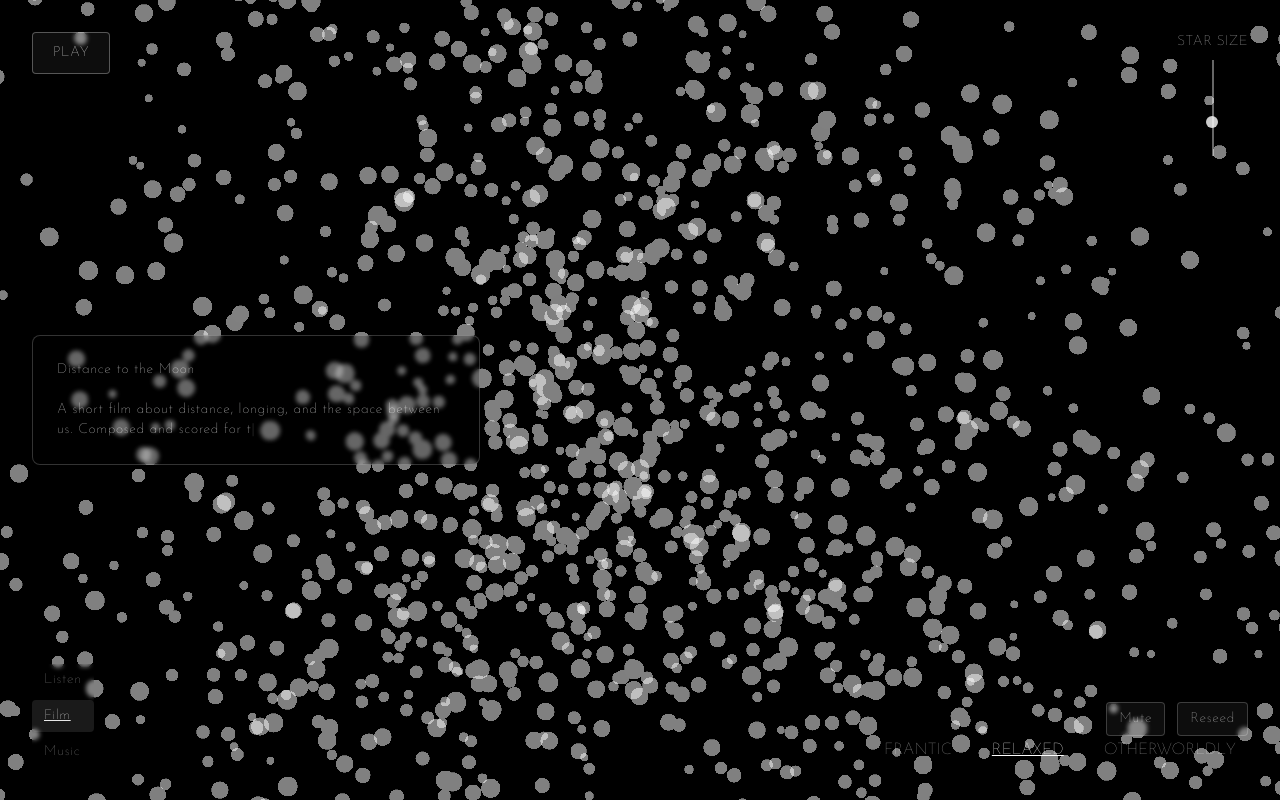
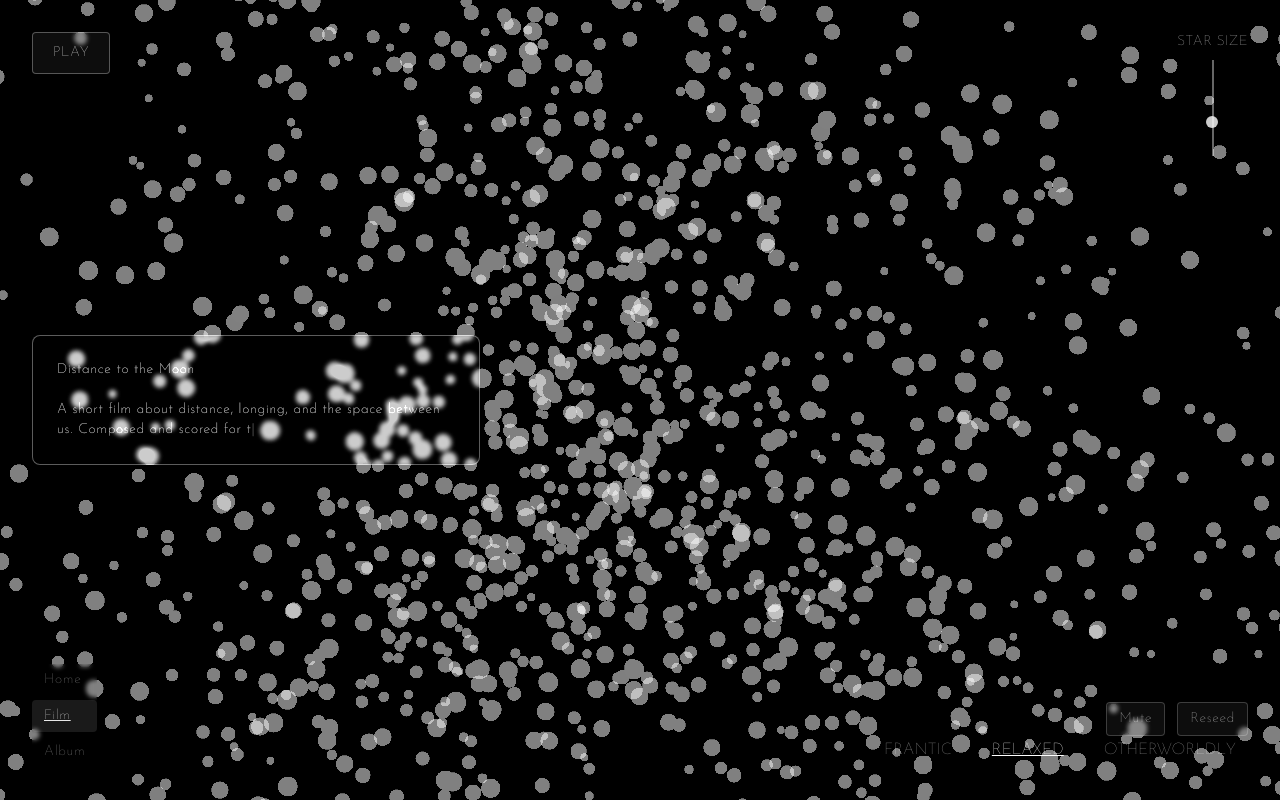
Before and after one commit to gileslamb/distance-to-the-moon, a Next.js app: page / in a window 1280 px wide. Both pictures are taken after a click on the button "Film". Built offline with nearby package versions, Linux system fonts and the light colour scheme.

Commit message:
Added speed control slider and renamed navigation (listen→home, music→album)

```diff
--- a/app/page.tsx
+++ b/app/page.tsx
@@ -15,7 +15,7 @@ import AlbumMenu from "@/components/AlbumMenu";
 export default function Home() {
   const [mood, setMood] = useState<Mood>("relaxed");
   const [starSizeMultiplier, setStarSizeMultiplier] = useState(1);
-  const [view, setView] = useState<View>("listen");
+  const [view, setView] = useState<View>("home");
   const [currentTrackIndex, setCurrentTrackIndex] = useState(0);
   const [playRequest, setPlayRequest] = useState(0);
   const [isMuted, setIsMuted] = useState(false);
@@ -42,7 +42,7 @@ export default function Home() {
     <main className="relative w-full h-screen overflow-hidden bg-black">
       <Starfield key={starfieldKey} mood={mood} sizeMultiplier={starSizeMultiplier} />
 
-      {view === "listen" && (
+      {view === "home" && (
         <div className="absolute inset-0 flex items-center justify-center pointer-events-none">
           <h1 className="text-white text-8xl font-thin tracking-[0.3em] uppercase">
             Distance to the Moon
@@ -51,7 +51,7 @@ export default function Home() {
       )}
 
       {view === "film" && <FilmInfo />}
-      {view === "music" && (
+      {view === "album" && (
         <AlbumMenu
           currentTrackIndex={currentTrackIndex}
           onTrackSelect={(index) => {
--- a/components/AlbumMenu.tsx
+++ b/components/AlbumMenu.tsx
@@ -42,7 +42,7 @@ export default function AlbumMenu({ currentTrackIndex, onTrackSelect }: AlbumMen
 
   return (
     <div
-      className="absolute left-8 top-1/2 -translate-y-1/2 max-w-md font-thin text-sm text-white/90 backdrop-blur-[2px] border border-white/20 rounded-lg p-6 bg-black/20 tracking-wider uppercase"
+      className="absolute left-8 top-1/2 -translate-y-1/2 max-w-md font-thin text-sm text-white brightness-200 backdrop-blur-[2px] border border-white/20 rounded-lg p-6 bg-black/20 tracking-wider uppercase"
       style={{ maxHeight: "70vh", overflow: "auto" }}
     >
       <ul className="space-y-2">
@@ -61,7 +61,7 @@ export default function AlbumMenu({ currentTrackIndex, onTrackSelect }: AlbumMen
           </li>
         ))}
       </ul>
-      <div className="mt-8 pt-6 border-t border-white/20 text-white/80 text-xs tracking-widest">
+      <div className="mt-8 pt-6 border-t border-white/20 text-white text-xs tracking-widest">
         <p>Stream / Buy: Spotify | Bandcamp</p>
         <a href="#" target="_blank" rel="noopener noreferrer" className="text-[#00ff00] hover:underline mr-2">
           Spotify
--- a/components/FilmInfo.tsx
+++ b/components/FilmInfo.tsx
@@ -39,7 +39,7 @@ export default function FilmInfo() {
 
   return (
     <div
-      className="absolute left-8 top-1/2 -translate-y-1/2 max-w-md font-thin text-sm text-white/90 backdrop-blur-[2px] whitespace-pre-wrap border border-white/20 rounded-lg p-6 bg-black/20 tracking-wider"
+      className="absolute left-8 top-1/2 -translate-y-1/2 max-w-md font-thin text-sm text-white brightness-200 backdrop-blur-[2px] whitespace-pre-wrap border border-white/20 rounded-lg p-6 bg-black/20 tracking-wider"
       style={{ maxHeight: "70vh", overflow: "auto" }}
     >
       {display}
--- a/components/NavigationMenu.tsx
+++ b/components/NavigationMenu.tsx
@@ -1,6 +1,6 @@
 "use client";
 
-export type View = "listen" | "film" | "music";
+export type View = "home" | "film" | "album";
 
 interface NavigationMenuProps {
   view: View;
@@ -10,14 +10,14 @@ interface NavigationMenuProps {
 export default function NavigationMenu({ view, onViewChange }: NavigationMenuProps) {
   return (
     <nav className="fixed bottom-8 left-8 flex flex-col gap-1 font-thin text-sm text-white/90 tracking-wider uppercase backdrop-blur-[2px]">
-      {(["listen", "film", "music"] as const).map((v) => (
+      {(["home", "film", "album"] as const).map((v) => (
         <button
           key={v}
           type="button"
           onClick={() => onViewChange(v)}
           className={`px-3 py-1.5 rounded text-left transition ${view === v ? "opacity-100 underline bg-white/10" : "opacity-60 hover:opacity-80"}`}
         >
-          {v === "listen" ? "Listen" : v === "film" ? "Film" : "Music"}
+          {v === "home" ? "Home" : v === "film" ? "Film" : "Album"}
         </button>
       ))}
     </nav>
```
